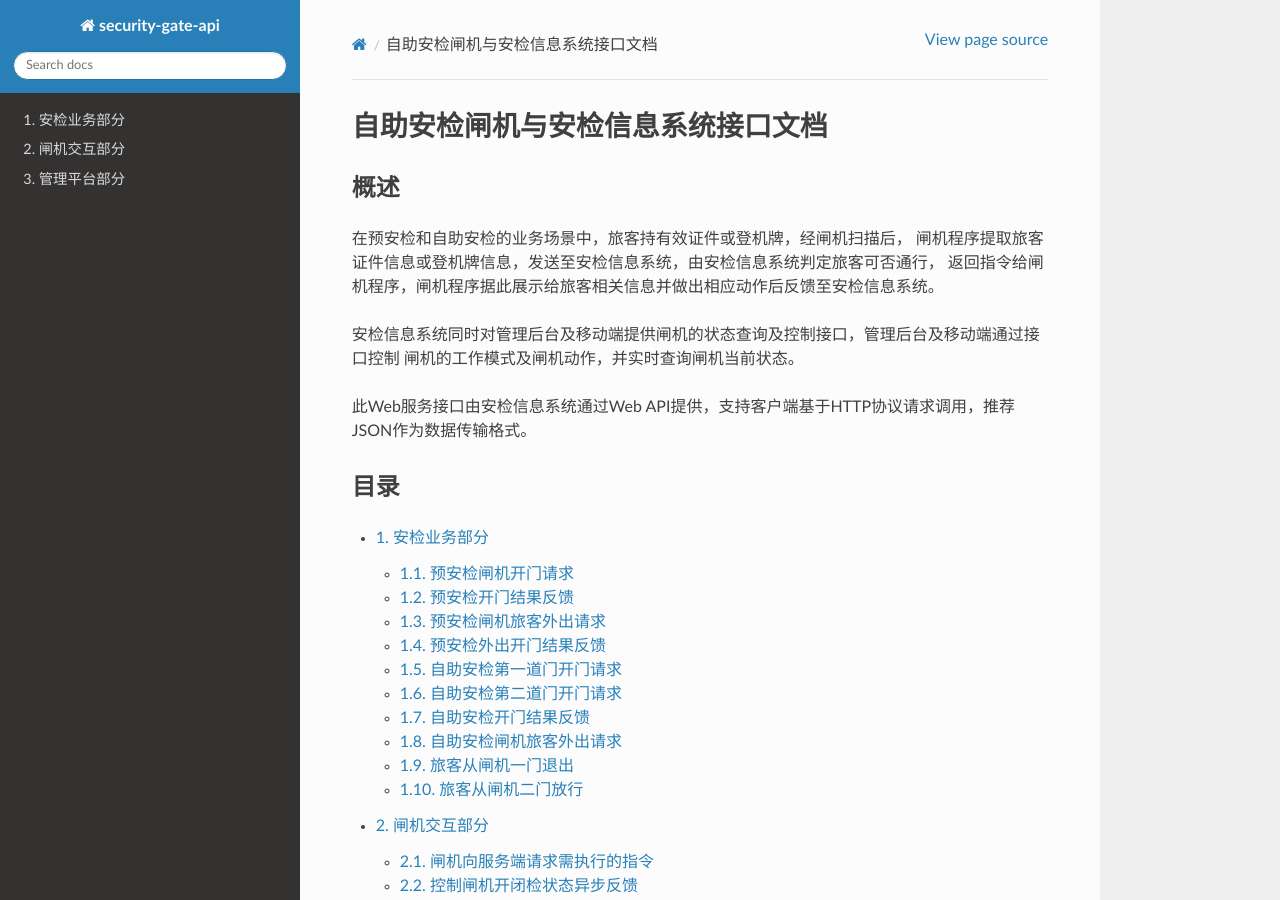
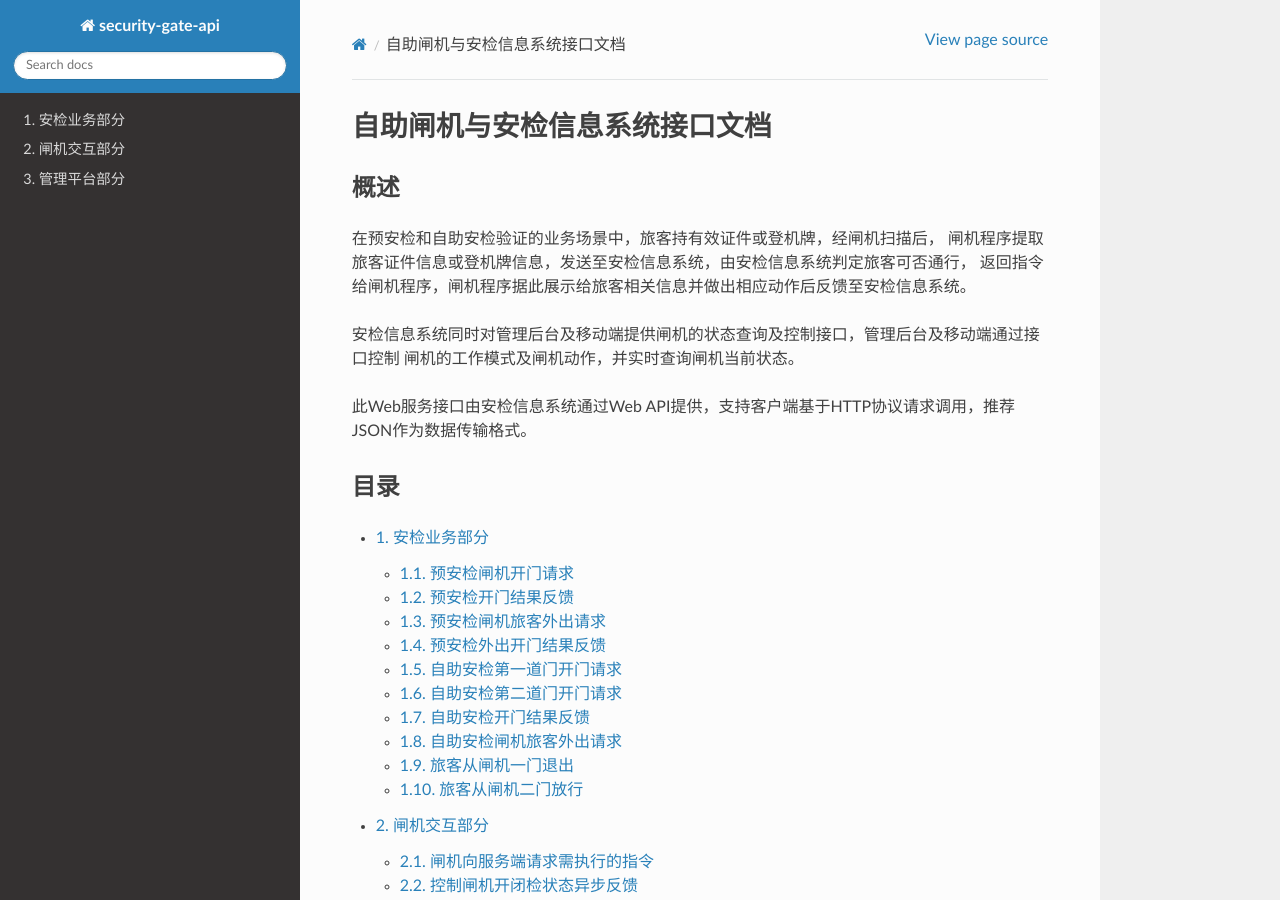
Before and after one commit to kinshines/security-gate-api-doc, a Sphinx documentation site: the page built from source/index.rst, in a window 1280 px wide and 900 px high. Built offline with Sphinx 7.4.7 and the Read the Docs theme 2.0.0, drawn with Linux system fonts in a browser that asks for light colours.

Commit message:
自助闸机

```diff
--- a/source/index.rst
+++ b/source/index.rst
@@ -3,12 +3,12 @@
    You can adapt this file completely to your liking, but it should at least
    contain the root `toctree` directive.
 
-自助安检闸机与安检信息系统接口文档
+自助闸机与安检信息系统接口文档
 =============================================
 
 概述
 >>>>>>>>>
-在预安检和自助安检的业务场景中，旅客持有效证件或登机牌，经闸机扫描后，
+在预安检和自助安检验证的业务场景中，旅客持有效证件或登机牌，经闸机扫描后，
 闸机程序提取旅客证件信息或登机牌信息，发送至安检信息系统，由安检信息系统判定旅客可否通行，
 返回指令给闸机程序，闸机程序据此展示给旅客相关信息并做出相应动作后反馈至安检信息系统。
 
```
